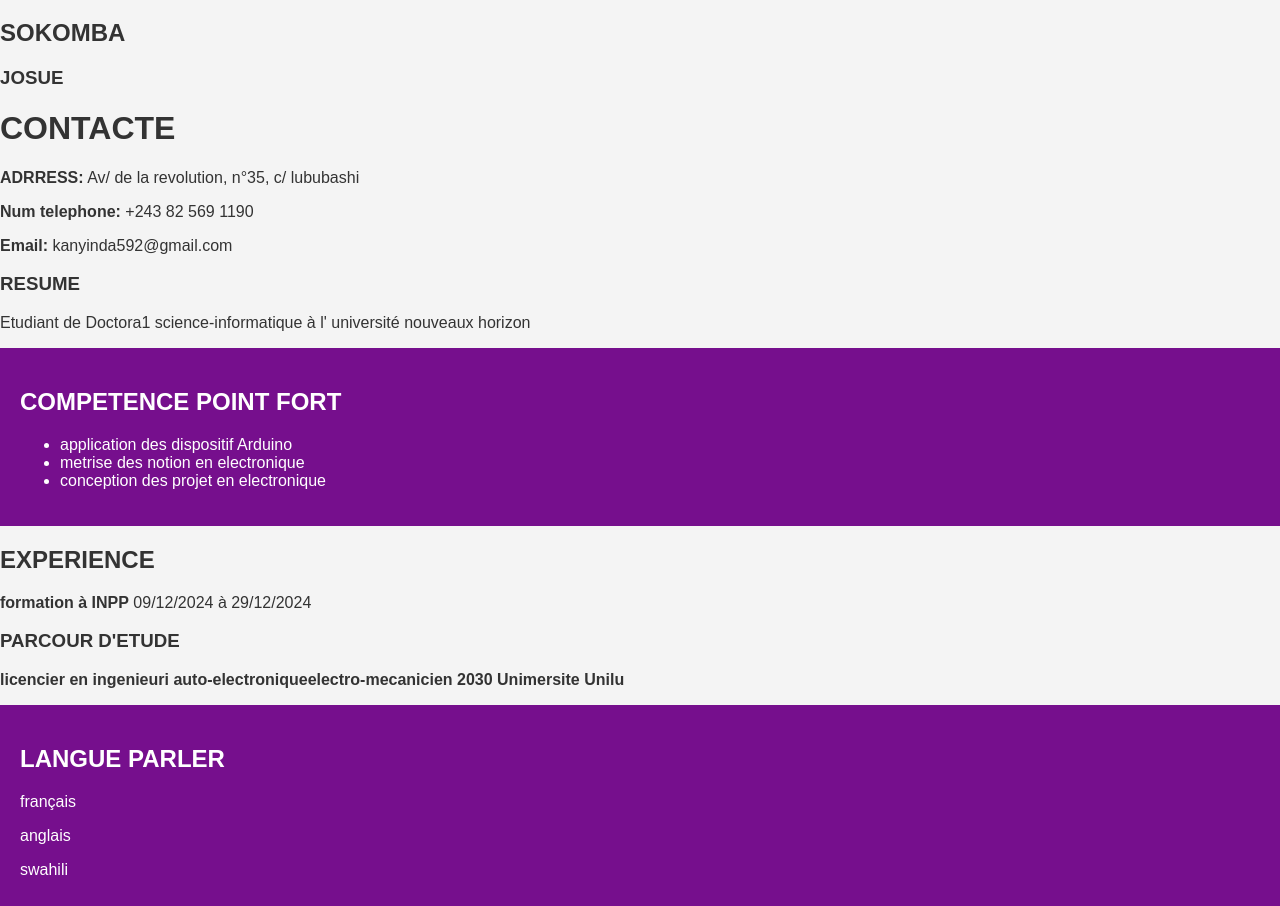
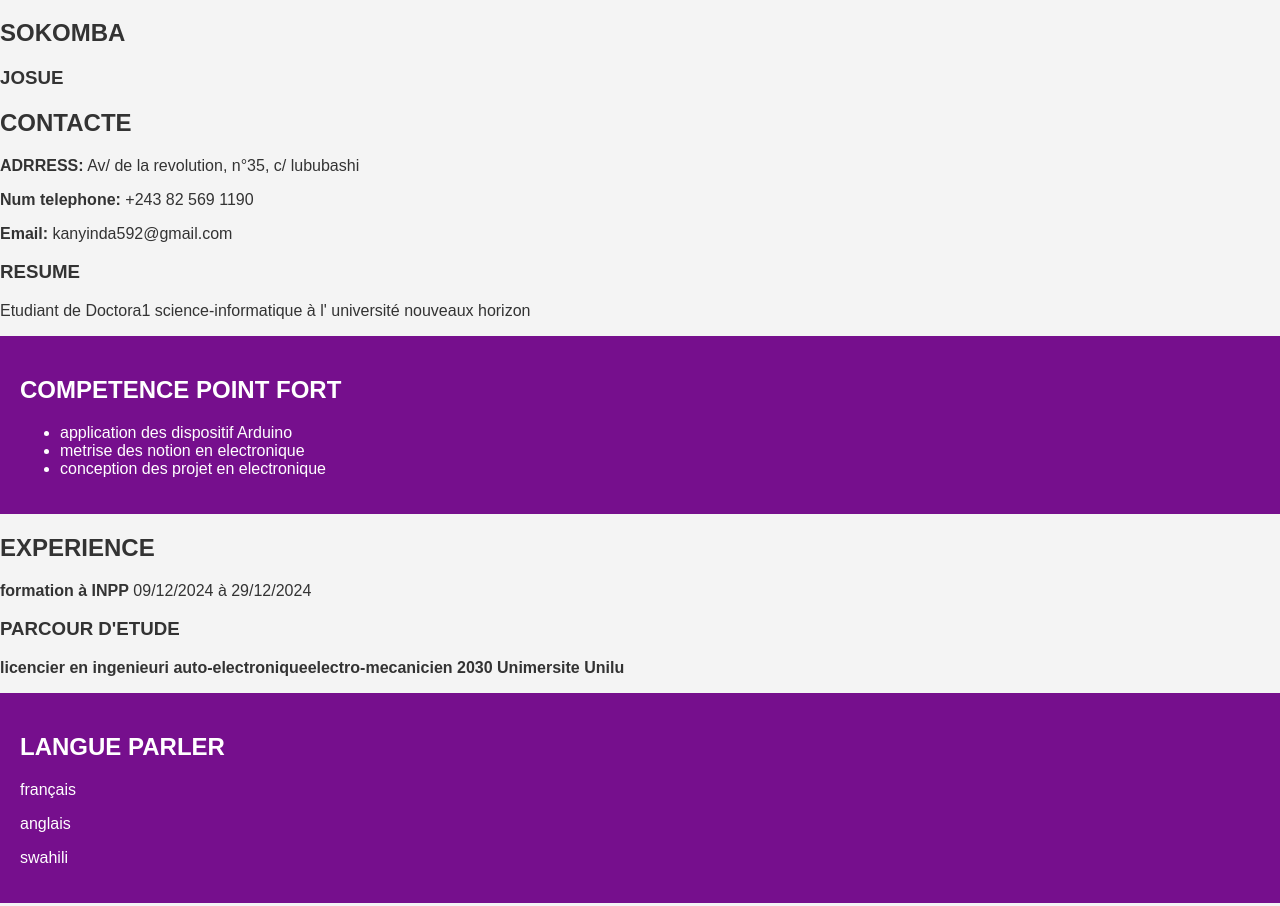
Before and after one commit to kanyinda18/mon_porfolio, a plain HTML site: page index.html in a window 1280 px wide. Shown: the part 1891-2797 px from the top of the page. Drawn offline with Linux system fonts and the light colour scheme.

Commit message:
Update index.html

```diff
--- a/index.html
+++ b/index.html
@@ -101,7 +101,7 @@
 
 
     <div class="section contact">
-      <h1>CONTACTE</h1>
+      <h2>CONTACTE</h2>
        <p><strong> ADRRESS:</strong> Av/ de la revolution, n°35, c/ lububashi</p>
        <p><strong>Num telephone:</strong> +243 82 569 1190</p>
        <p><strong>Email:</strong> kanyinda592@gmail.com</p>
```
